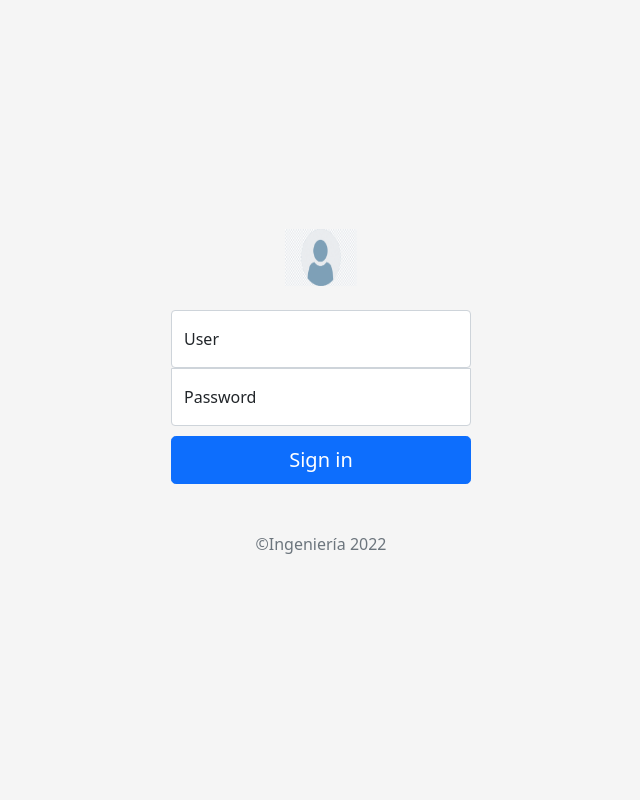
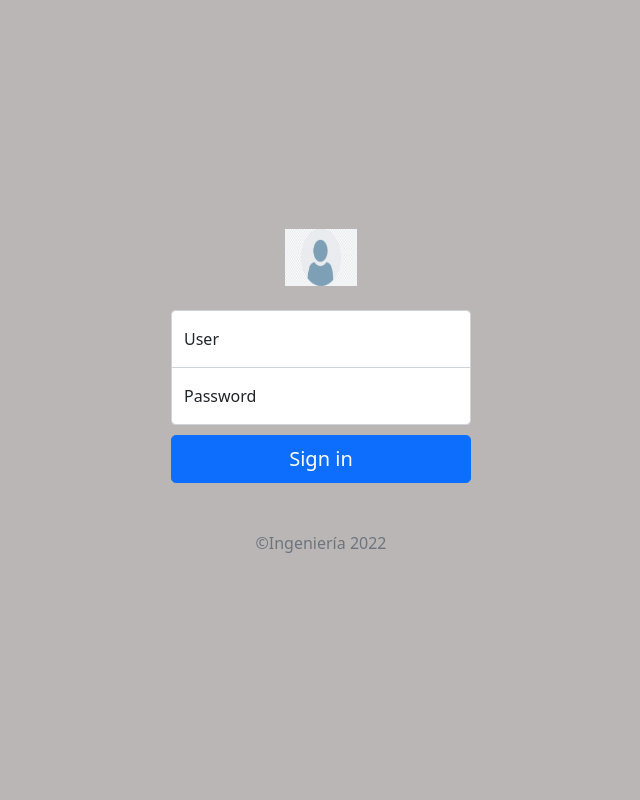
Before and after one commit to serdel1979/login, a Flask app: page /login in a window 1280 px wide. Shown: the whole page, without its empty margins (319-959 px from the left). Run offline with Flask 2, Linux system fonts and the light colour scheme; some libraries are stand-ins or nearby versions.

```diff
--- a/src/static/css/login.css
+++ b/src/static/css/login.css
@@ -8,7 +8,7 @@ body {
   align-items: center;
   padding-top: 40px;
   padding-bottom: 40px;
-  background-color: #f5f5f5;
+  background-color: #bbb6b6;
 }
 
 .form-signin {
@@ -26,7 +26,7 @@ body {
   z-index: 2;
 }
 
-.form-signin input[type="email"] {
+.form-signin input[type="text"] {
   margin-bottom: -1px;
   border-bottom-right-radius: 0;
   border-bottom-left-radius: 0;
--- a/src/templates/home.html
+++ b/src/templates/home.html
@@ -7,4 +7,5 @@
 
 <h1>Hola {{ current_user.fullname }} </h1>
 
+
 {% endblock %}
```
